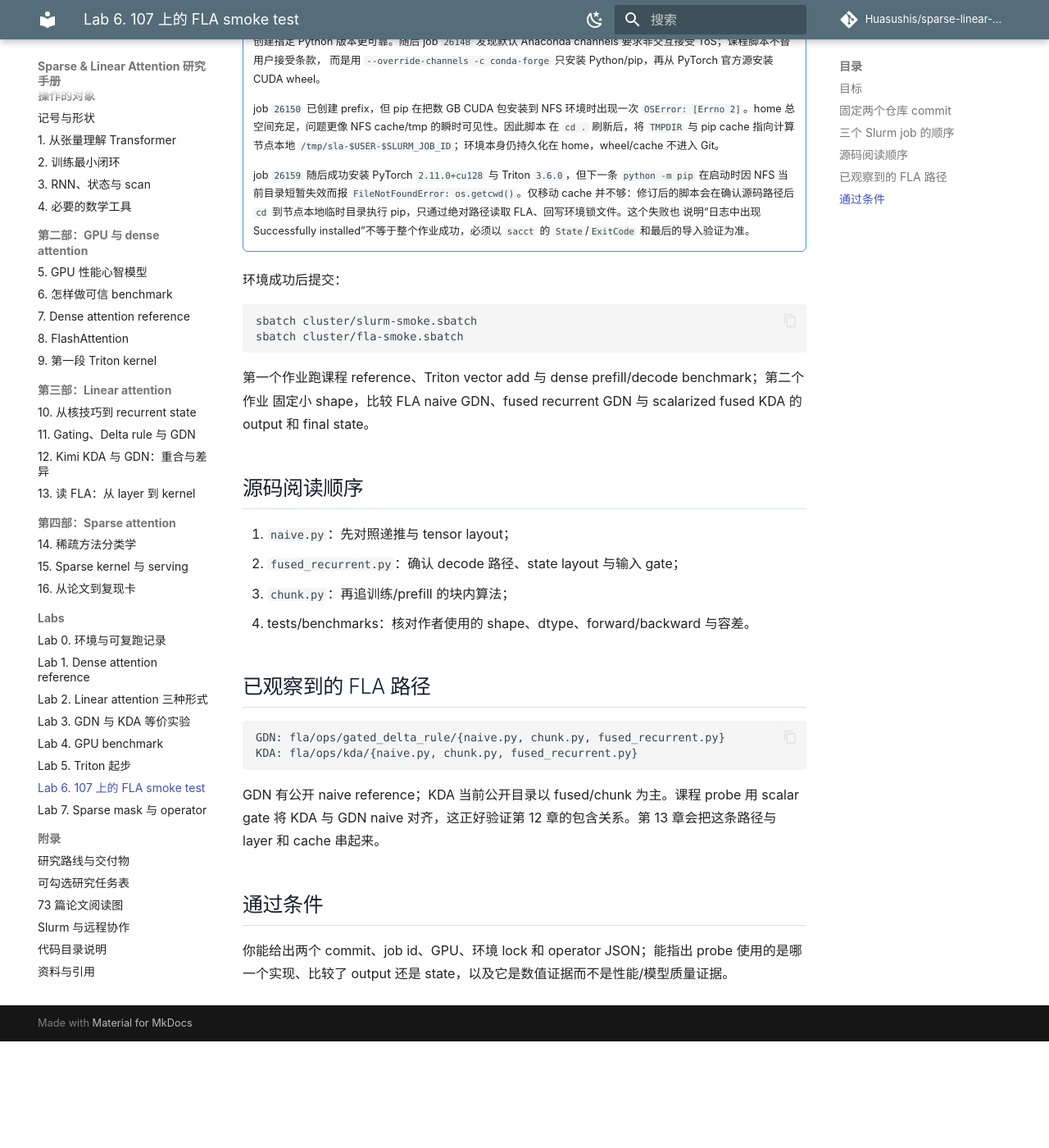
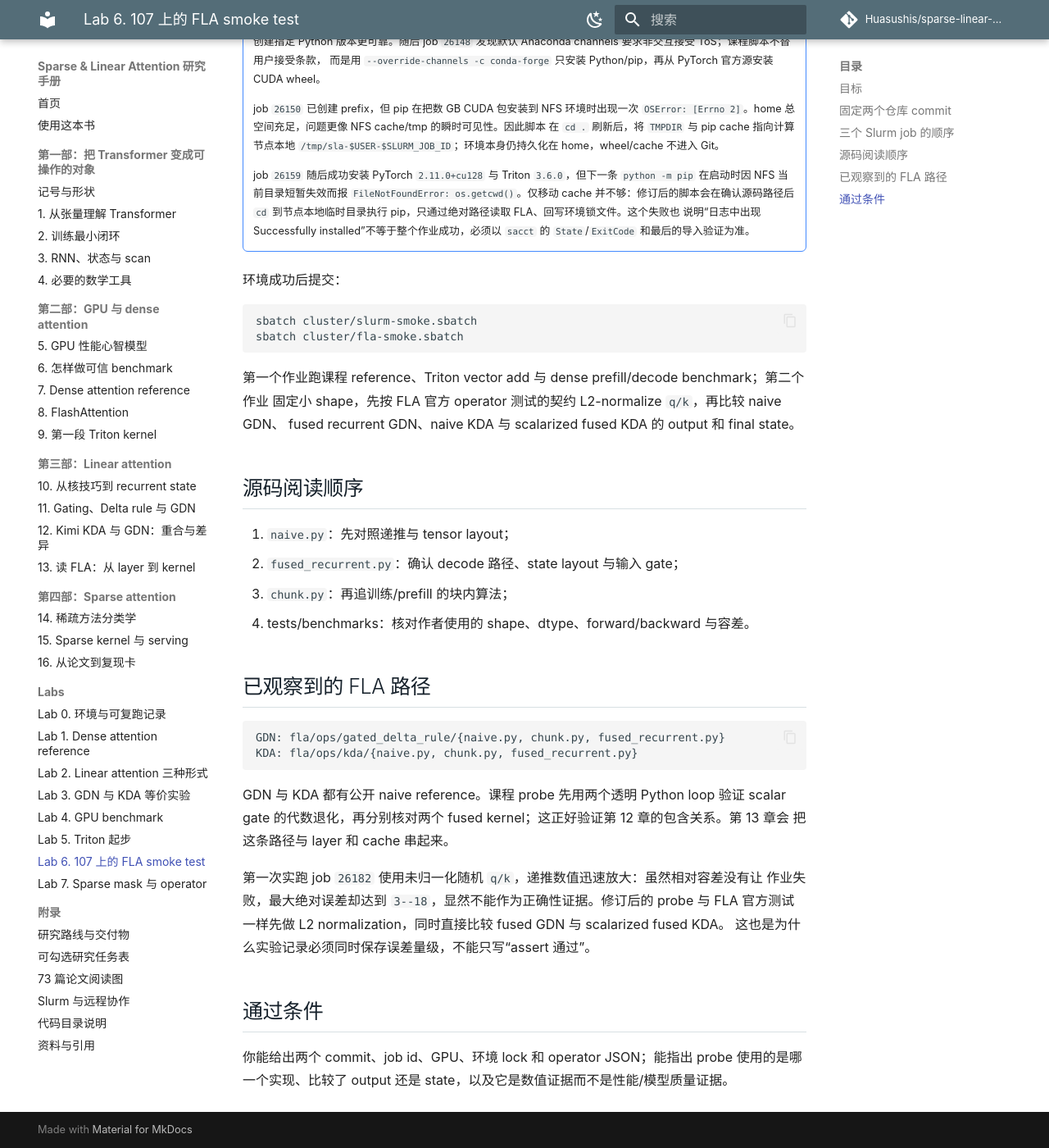
Before and after one commit to Huasushis/sparse-linear-attention, an MkDocs documentation site: the page built from book/labs/06-fla-on-107.md, in a window 1280 px wide and 1400 px high, scrolled down 1185 px. Shown: the whole window at 82% size. Built offline with MkDocs 1.6.1 and Material for MkDocs 9.7.7, drawn with Linux system fonts in a browser that asks for light colours; comment, search, counter and statistics services are not loaded; before the commit the page ends 2455 px from its top, so only the background shows below that.

Commit message:
Validate FLA scalar-gate reduction

````diff
--- a/book/labs/06-fla-on-107.md
+++ b/book/labs/06-fla-on-107.md
@@ -68,8 +68,8 @@
 ```
 
 第一个作业跑课程 reference、Triton vector add 与 dense prefill/decode benchmark；第二个作业
-固定小 shape，比较 FLA naive GDN、fused recurrent GDN 与 scalarized fused KDA 的 output 和
-final state。
+固定小 shape，先按 FLA 官方 operator 测试的契约 L2-normalize `q/k`，再比较 naive GDN、
+fused recurrent GDN、naive KDA 与 scalarized fused KDA 的 output 和 final state。
 
 ## 源码阅读顺序
 
@@ -85,9 +85,14 @@
 KDA: fla/ops/kda/{naive.py, chunk.py, fused_recurrent.py}
 ```
 
-GDN 有公开 naive reference；KDA 当前公开目录以 fused/chunk 为主。课程 probe 用 scalar gate
-将 KDA 与 GDN naive 对齐，这正好验证第 12 章的包含关系。第 13 章会把这条路径与 layer 和
-cache 串起来。
+GDN 与 KDA 都有公开 naive reference。课程 probe 先用两个透明 Python loop 验证 scalar
+gate 的代数退化，再分别核对两个 fused kernel；这正好验证第 12 章的包含关系。第 13 章会
+把这条路径与 layer 和 cache 串起来。
+
+第一次实跑 job `26182` 使用未归一化随机 `q/k`，递推数值迅速放大：虽然相对容差没有让
+作业失败，最大绝对误差却达到 `3--18`，显然不能作为正确性证据。修订后的 probe 与 FLA
+官方测试一样先做 L2 normalization，同时直接比较 fused GDN 与 scalarized fused KDA。
+这也是为什么实验记录必须同时保存误差量级，不能只写“assert 通过”。
 
 ## 通过条件
 
````
Also changed, not shown: book/part2/08-flashattention.md (+1 -1 lines), book/part2/09-triton-first-kernel.md (+8 -5 lines), 4 other files.
